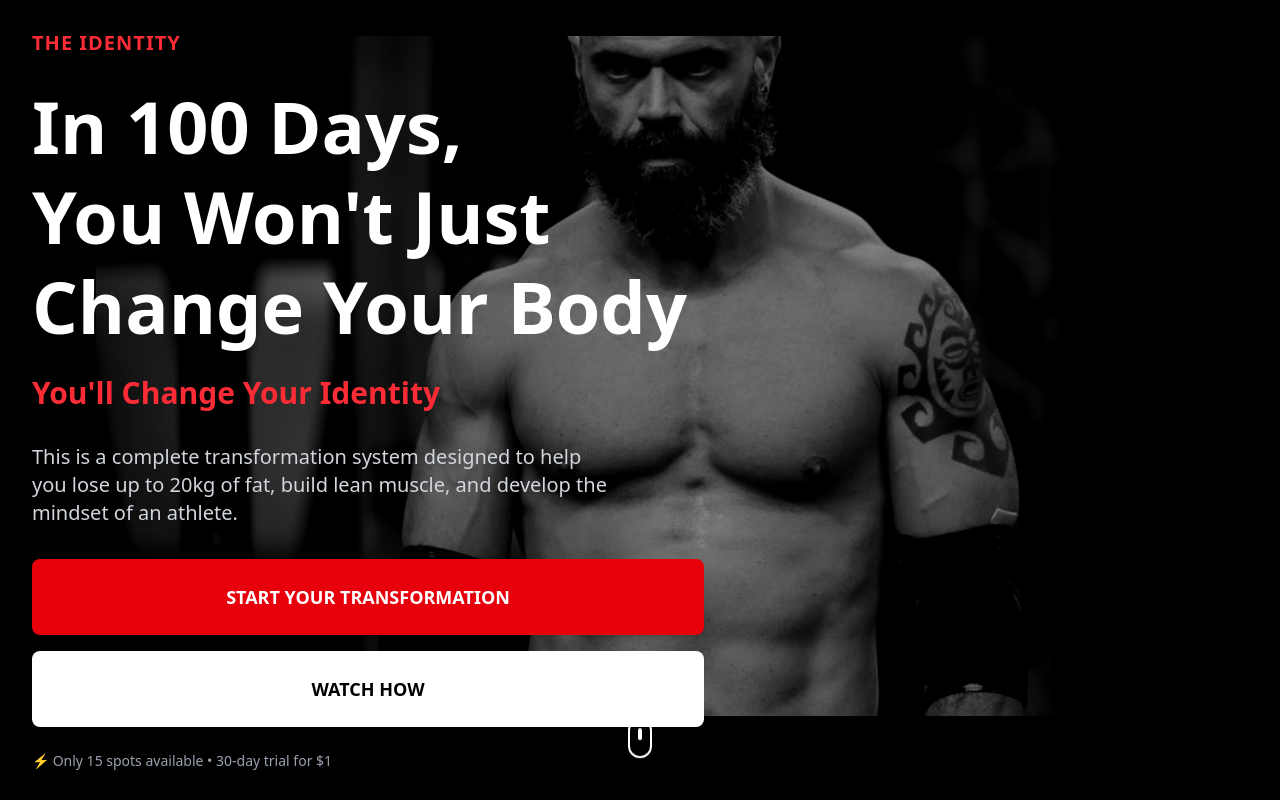
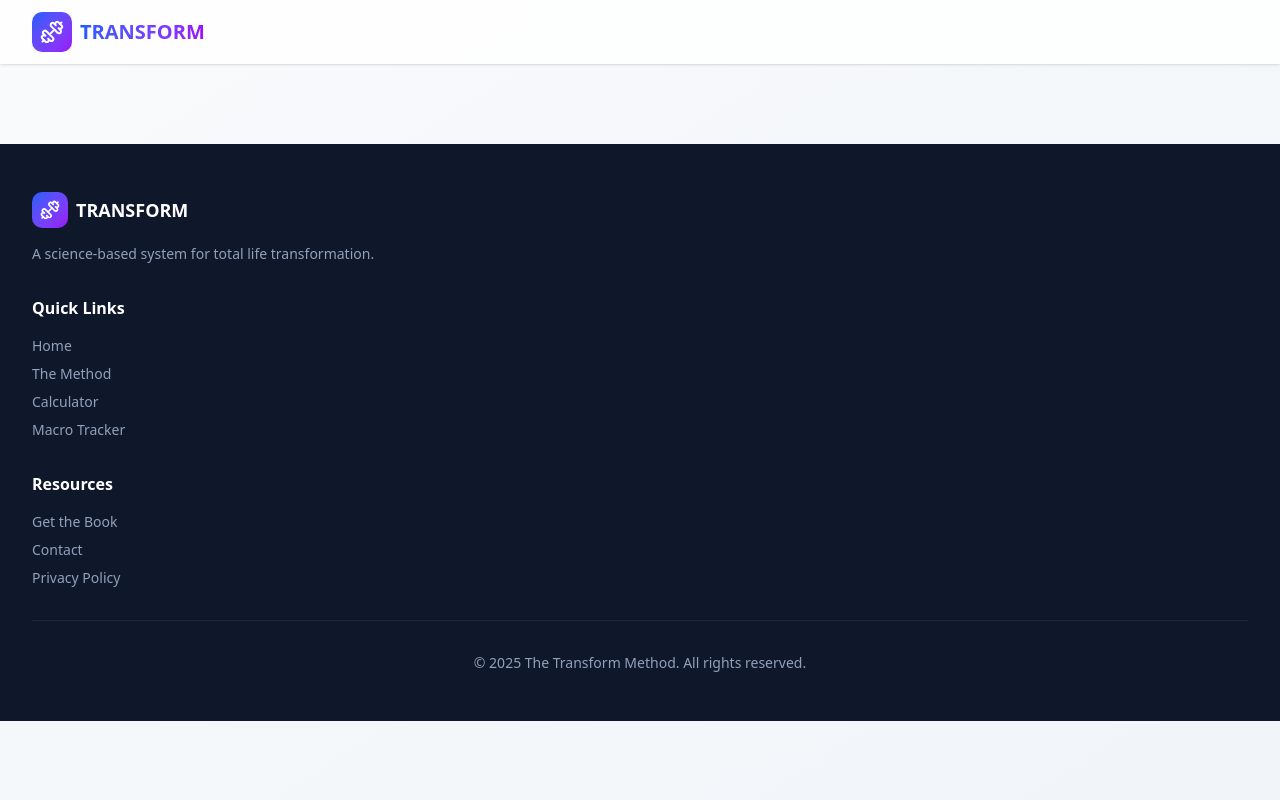
Before and after one commit to AdrianoDRJB/Transform-method, a React (Vite) app: page / in a window 1280 px wide. Shown: the top 800 px of the page. Built offline with nearby package versions, Linux system fonts and the light colour scheme.

Commit message:
Restore original site to root, keep new offer at /offer route

```diff
--- a/src/App.jsx
+++ b/src/App.jsx
@@ -184,7 +184,6 @@ function App() {
   return (
     <Router>
       <Routes>
-        <Route path="/" element={<TheIdentity />} />
         <Route path="/identity" element={<TheIdentity />} />
         <Route path="/transform2026" element={<TheIdentity />} />
         <Route path="/*" element={<AppContent />} />
```
